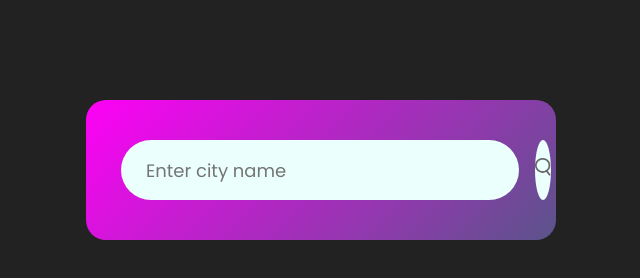
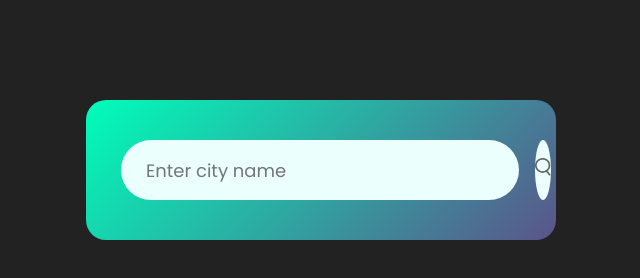
Before and after one commit to Sehrish-Saddique/weather, a plain HTML site: page index.html in a window 1280 px wide. Shown: the whole page, without its empty margins (319-959 px from the left). Drawn offline with Linux system fonts and the light colour scheme.

Commit message:
Update style.css

```diff
--- a/style.css
+++ b/style.css
@@ -13,7 +13,7 @@ body{
 .card{
     width:90%;
     max-width: 470px;
-    background:linear-gradient(135deg,#fe00f6,#5b548a) ;
+    background:linear-gradient(135deg,#00feba,#5b548a) ;
     color:#fff;
     margin: 100px auto 0;
     border-radius: 20px;
```
